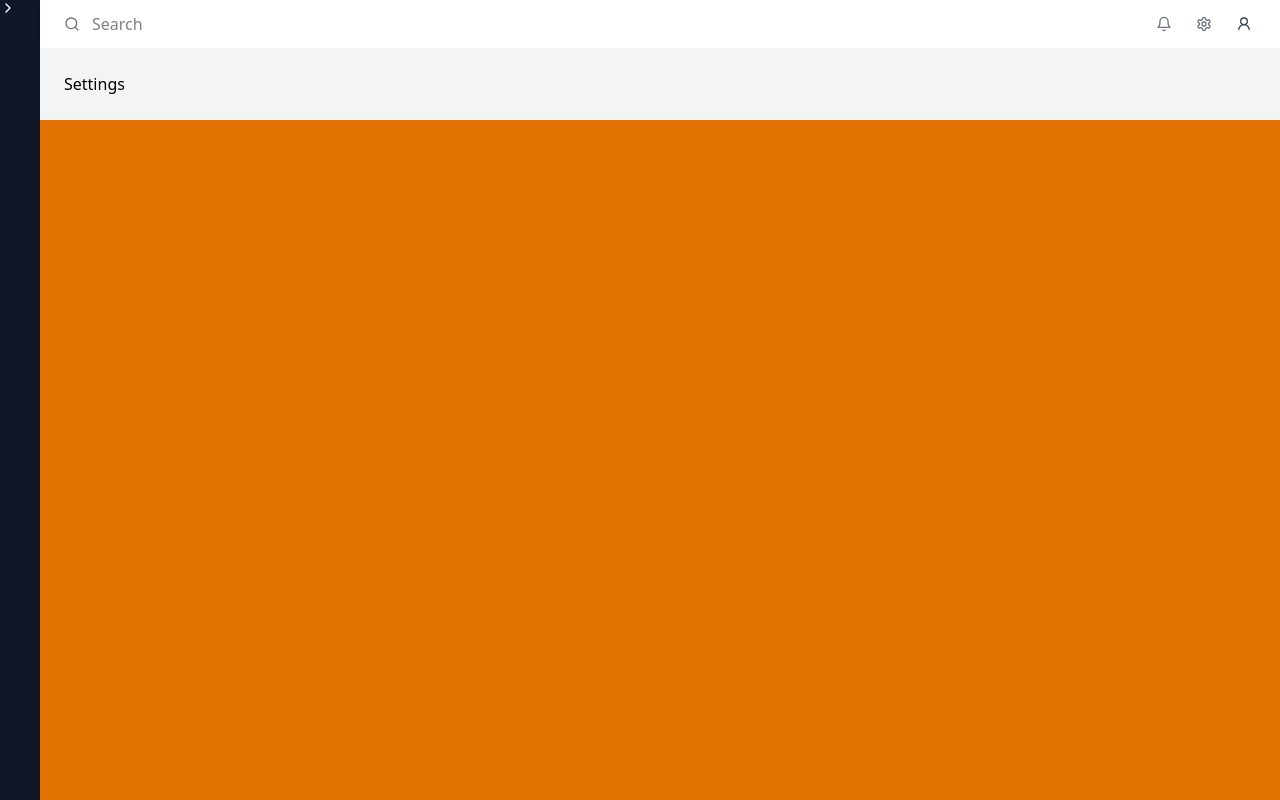
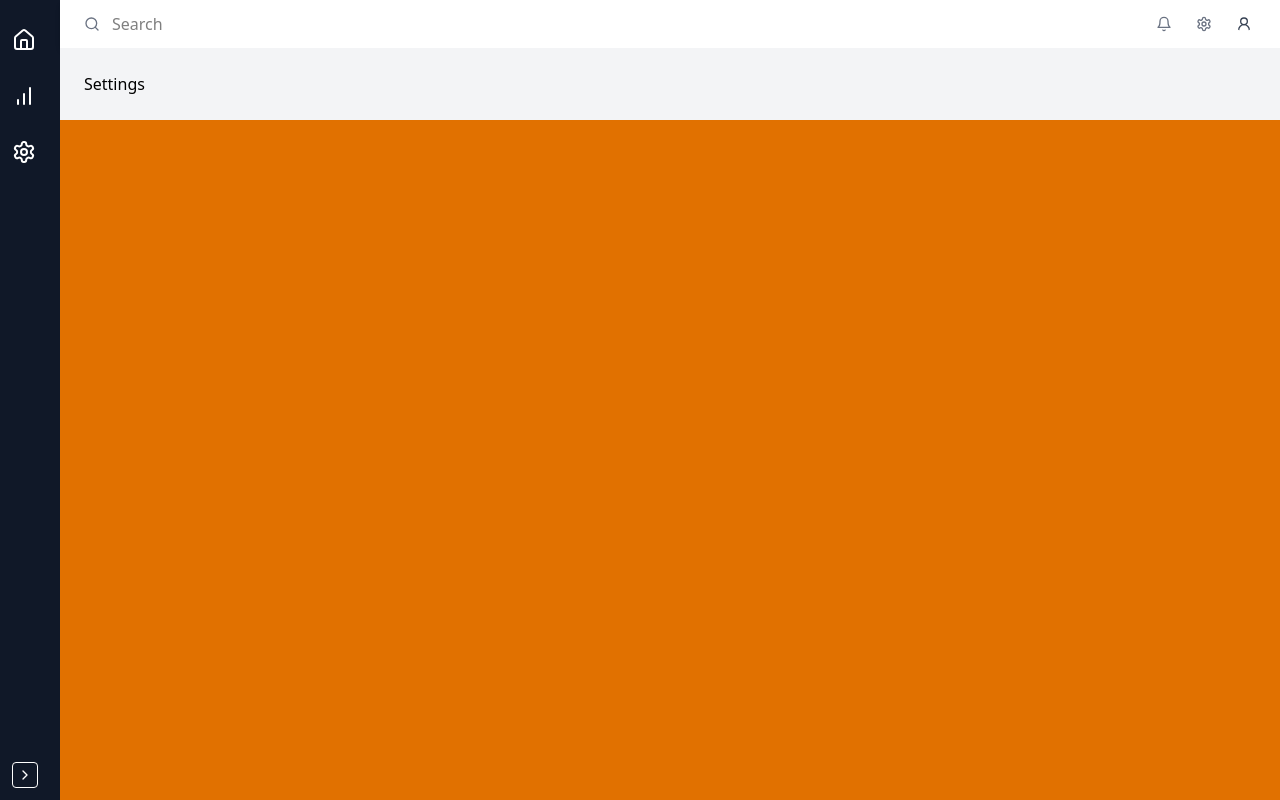
Before and after one commit to abdulrahimsulthan/crm-tool, a React (Vite) app: page /settings in a window 1280 px wide. Built offline with nearby package versions, Linux system fonts and the light colour scheme.

Commit message:
✨ feat(layout): sidebar item
Sidebar items introduced
Sidebar style for Navlinks

```diff
--- a/src/components/layout/Layout.tsx
+++ b/src/components/layout/Layout.tsx
@@ -13,7 +13,7 @@ const Layout = () => {
     <div className="flex h-screen bg-amber-300">
       <Sidebar />
       <div
-        className={`flex1 flex flex-col bg-amber-600 transition-all duration-300 ${sidebarExpanded ? 'w-[90%]' : 'w-[calc(100%-40px)]'}`}
+        className={`flex1 flex flex-col bg-amber-600 transition-all duration-300 ${sidebarExpanded ? 'w-[90%]' : 'w-[calc(100%-60px)]'}`}
       >
         <Navbar />
         <main className="p-6 bg-gray-100 ">
--- a/src/components/layout/Sidebar.tsx
+++ b/src/components/layout/Sidebar.tsx
@@ -2,6 +2,8 @@ import { useDispatch, useSelector } from 'react-redux';
 import { RootState } from '../../redux/store';
 import { LuChevronLeft, LuChevronRight } from 'react-icons/lu';
 import { toggleSidebar } from '../../redux/slices/sidebarSlice';
+import { NavLink } from 'react-router-dom';
+import { BarChart, Home, Settings } from 'lucide-react';
 
 const Sidebar = () => {
   const dispatch = useDispatch();
@@ -9,11 +11,34 @@ const Sidebar = () => {
 
   return (
     <aside
-      className={`bg-gray-900 text-white h-screen flex flex-col transition-all duration-300 ${expanded ? 'min-w-[10%]' : 'w-[40px]'}`}
+      className={`bg-gray-900 text-white h-screen flex flex-col items-center justify-between transition-all duration-300 ${expanded ? 'min-w-[10%]' : 'w-[60px]'}`}
     >
-      <button onClick={() => dispatch(toggleSidebar())}>
-        {expanded ? <LuChevronLeft /> : <LuChevronRight />}
-      </button>
+      <nav className="w-full flex flex-col space-y-2 mt-4">
+        {[
+          { path: '/', label: 'Home', icon: <Home /> },
+          { path: '/dashboard', label: 'Dashboard', icon: <BarChart /> },
+          { path: '/settings', label: 'Settings', icon: <Settings /> },
+        ].map((item) => (
+          <NavLink
+            to={item.path}
+            key={item.path}
+            className="flex items-center space-x-2 p-3 hover:bg-gray-700 transition-all"
+          >
+            {item.icon}
+            {expanded && <span>{item.label}</span>}
+          </NavLink>
+        ))}
+      </nav>
+      <div
+        className={`w-full items-center flex space-x-2 justify-${expanded ? 'end' : 'center'}`}
+      >
+        <button
+          className="p-1 m-3 border-1 rounded"
+          onClick={() => dispatch(toggleSidebar())}
+        >
+          {expanded ? <LuChevronLeft /> : <LuChevronRight />}
+        </button>
+      </div>
     </aside>
   );
 };
```
